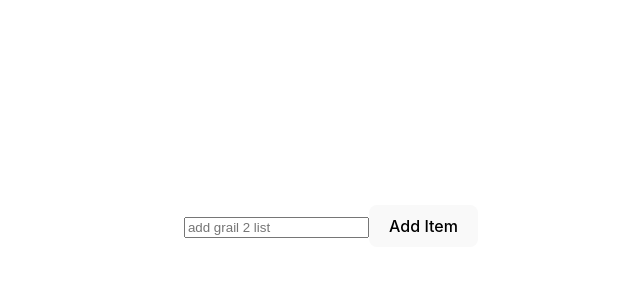
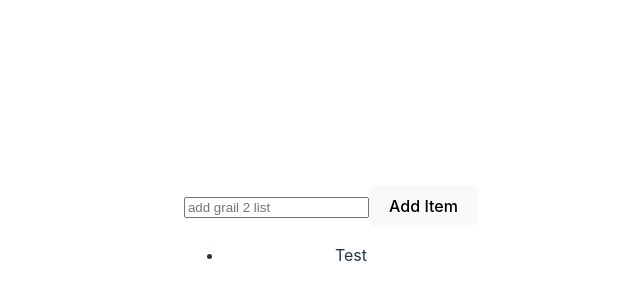
Before and after one commit to losalmson/vue-shopping-list090524, a Vue app: page / in a window 1280 px wide. Shown: the part 166-466 px from the top of the page, without its empty margins (309-949 px from the left). Built offline with nearby package versions, Linux system fonts and the light colour scheme.

Commit message:
testing functionality

```diff
--- a/src/App.vue
+++ b/src/App.vue
@@ -1,5 +1,6 @@
 <script setup lang="ts">
 import { ref } from 'vue';
+import ShoppingList from './components/ShoppingList.vue';
 
 const newItem = ref("");
 
@@ -18,6 +19,8 @@ const handleSubmit = () => {
       <button>Add Item</button>
     </form>
     <p>{{ newItem }}</p>
+
+    <ShoppingList />
 </template>
 
 <style scoped>
--- a/src/components/ShoppingList.vue
+++ b/src/components/ShoppingList.vue
@@ -2,10 +2,14 @@
 import { ref } from 'vue';
 import { Item } from '../models/Item';
 
-const items = ref<Item[]>([]);
+const items = ref<Item[]>([new Item("Test")]);
+
 </script>
 
 <template>
+    <ul>
+        <li v-for="item in items" :key="item.id">{{ item.text }}</li>
+    </ul>
 </template>
 
 <style scope>
```
